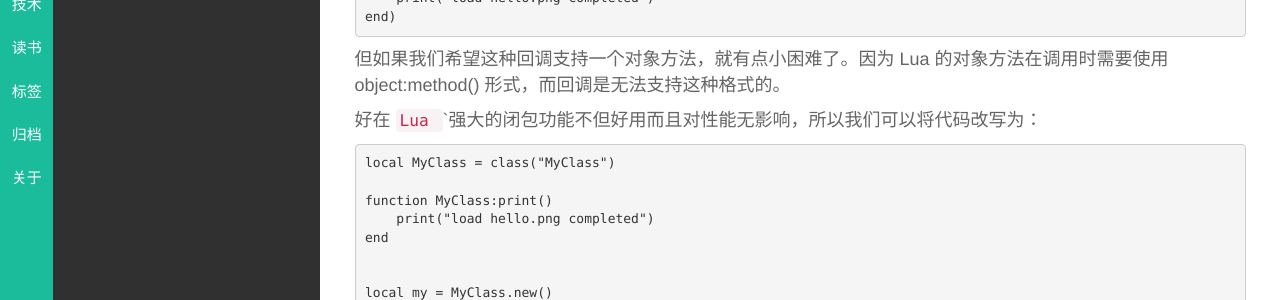
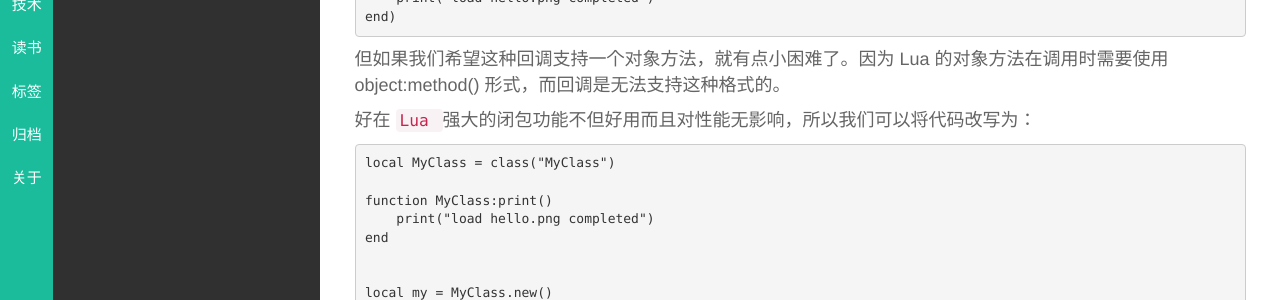
Before and after one commit to darklost/darklost.github.io, a Jekyll site: the page built from _posts/游戏开发/lua/2015-07-24-lua-callback.md, in a window 1280 px wide. Shown: the part 282-582 px from the top of the page. Built offline with Jekyll 4.4.1, drawn with Linux system fonts in a browser that asks for light colours; nearby versions of some CDN libraries; library files that are not in the unit come from our copies; Markdown is read by kramdown in place of the engine named in the settings.

````diff
--- a/_posts/游戏开发/lua/2015-07-24-lua-callback.md
+++ b/_posts/游戏开发/lua/2015-07-24-lua-callback.md
@@ -18,7 +18,7 @@
 
 但如果我们希望这种回调支持一个对象方法，就有点小困难了。因为 Lua 的对象方法在调用时需要使用 object:method() 形式，而回调是无法支持这种格式的。
 
-好在 `Lua ``强大的闭包功能不但好用而且对性能无影响，所以我们可以将代码改写为：
+好在 `Lua `强大的闭包功能不但好用而且对性能无影响，所以我们可以将代码改写为：
 
 ```
 local MyClass = class("MyClass")
````
